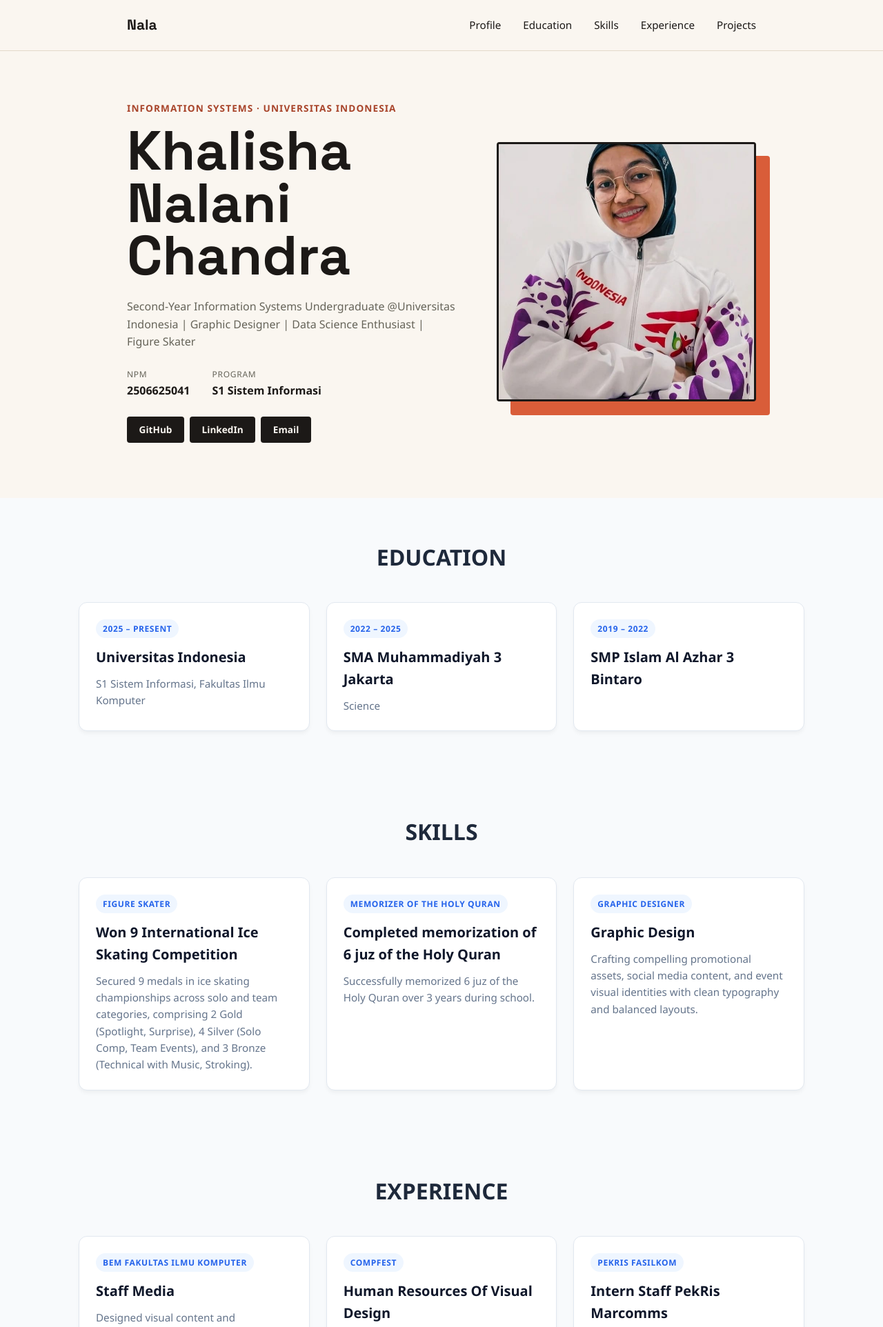
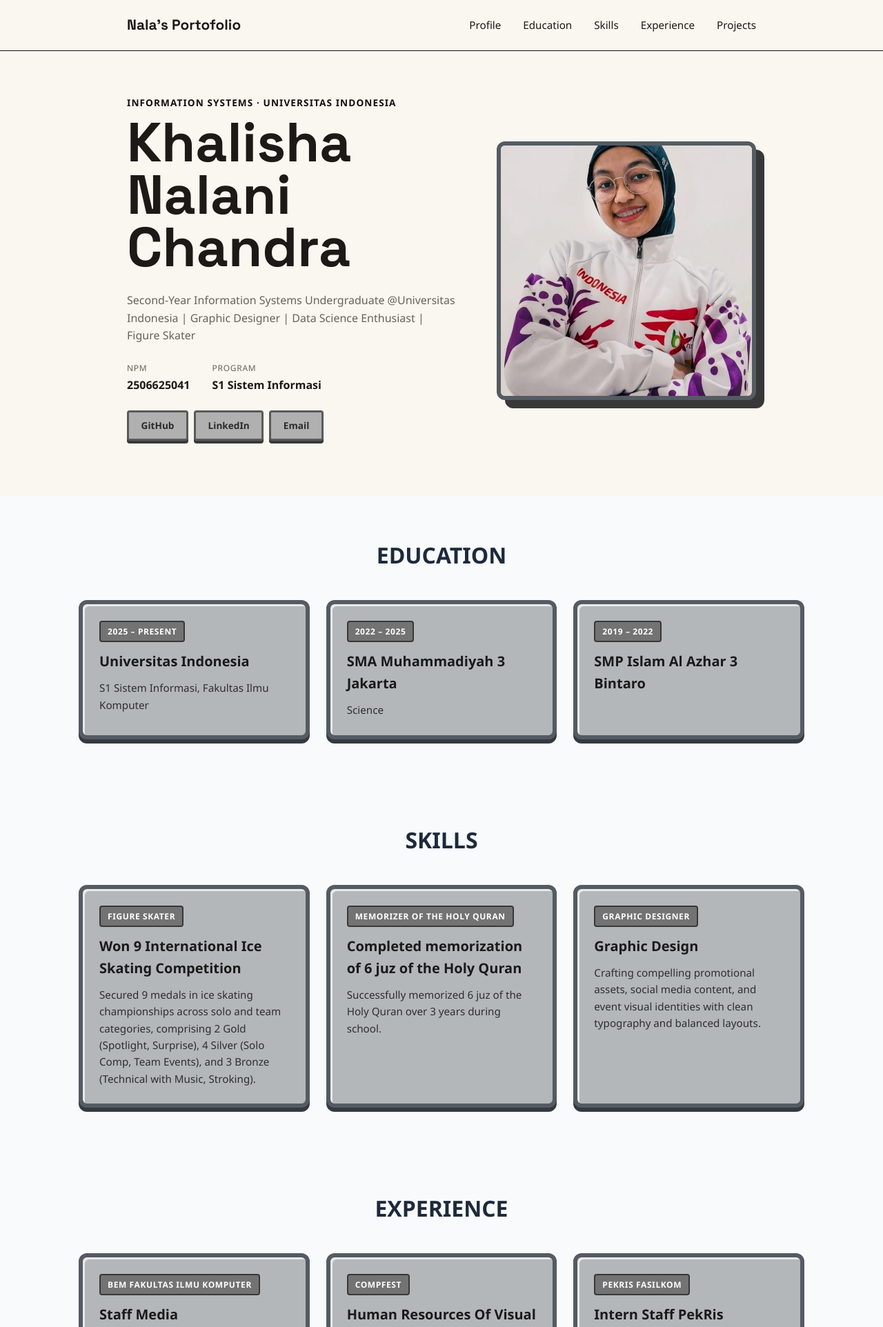
Before and after one commit to nalanii-c/myportofolio, a Django app: page / in a window 1280 px wide. Shown: the top 1924 px of the page at 69% size. Run offline with Django 5.2, Linux system fonts and the light colour scheme.

Commit message:
Mendesign di style.css, menambahkan fitur design seperti minecraft dan menambahkan animasi floating di nama panjang

```diff
--- a/static/css/style.css
+++ b/static/css/style.css
@@ -7,9 +7,9 @@
 :root {
     --ink: #1c1917;
     --paper: #faf6f0;
-    --accent: #d95d39;
-    --accent-dark: #a8442a;
-    --line: #e3d9c9;
+    --accent: #446788;
+    --accent-dark: #100f0e;
+    --line: #0f0f0f;
     --text-muted: #666459;
     --radius: 4px;
 }
@@ -73,8 +73,20 @@ h1, .brand {
     gap: 1.5rem 3rem;
 }
 
+/* Animasi tulisan*/
 .hero-identity {
-    grid-area: identity;
+    font-size: clamp(3rem, 7vw, 5rem);
+    line-height: 0.95;
+    animation: floatNama 3s ease-in-out infinite;
+}
+/* Animasi naik turun untuk tulisan nama panjang*/
+@keyframes floatNama {
+    0%, 100% {
+        transform: translateY(0px);
+    }
+    50% {
+        transform: translateY(-8px);
+    }
 }
 
 .hero-details {
@@ -128,17 +140,25 @@ h1, .brand {
 .social-link {
     display: inline-block;
     font-size: 0.85rem;
-    font-weight: 600;
+    font-weight: 700;
     text-decoration: none;
-    color: var(--paper);
-    background-color: var(--ink);
-    border-radius: var(--radius);
+    color: #2b2b2b; /* teks abu gelap */
+    background-color: #b0b0b0; /* abu batu */
+
+    border-radius: 4px; /* lekukan sedikit gaya ujung batu */
+    border: 3px solid #5a5a5a; /* outline batu gelap */
+
+    /* bayangan tebal di bawah biar efek batunya timbul */
+    box-shadow: 0px 4px 0px #383838;
+
     padding: 0.5rem 1.1rem;
-    transition: background-color 0.2s ease;
+    transition: transform 0.1s ease, box-shadow 0.1s ease;
 }
 
 .social-link:hover {
-    background-color: var(--accent);
+    background-color: #c2c2c2; /* batu sedikit terang pas disentuh */
+    transform: translateY(2px); /* efek batu ditekan */
+    box-shadow: 0px 2px 0px #383838;
 }
 
 .hero-photo {
@@ -149,24 +169,33 @@ h1, .brand {
 
 .photo-block {
     position: absolute;
-    top: 1.25rem;
-    left: 1.25rem;
+    top: 0.75rem;
+    left: 0.75rem;
     width: 100%;
     height: 100%;
-    background-color: var(--accent);
-    border-radius: var(--radius);
+    background-color: #383838; /* bayangan dasar batu tebal di belakang */
+    border-radius: 12px;
     z-index: 0;
 }
 
 .avatar {
-    position: relative;
+   position: relative;
     z-index: 1;
     display: block;
     width: 100%;
     aspect-ratio: 1 / 1;
     object-fit: cover;
-    border-radius: var(--radius);
-    border: 3px solid var(--ink);
+    border-radius: 12px; /* sudut tumpul batu */
+    border: 6px solid #545b62; /* bingkai luar batu gelap tebal */
+    box-shadow: inset 3px 3px 0px rgba(255, 255, 255, 0.7); /* garis terang tipis di dalam */
+    transition: transform 0.2s ease;
+    cursor: pointer; /* kursor beranimasi */
+}
+
+/* Efek PFP*/
+.avatar:hover {
+    transform: translateY(-6px);
+
 }
 
 .site-footer {
@@ -219,47 +248,61 @@ h1, .brand {
   gap: 24px;
 }
 
+/* Kotak Card ala Lempengan Batu */
 .project-card {
-  background: #ffffff;
-  border-radius: 12px;
+  background: #b3b7ba; /* warna abu-abu tengah lempengan */
+  border-radius: 12px; /* sudut melengkung persis gambar batu */
   padding: 24px;
-  box-shadow: 0 4px 6px -1px rgba(0, 0, 0, 0.05);
-  border: 1px solid #e2e8f0;
-  transition: transform 0.25s ease, box-shadow 0.25s ease;
+
+  /* bingkai luar abu batu gelap */
+  border: 6px solid #545b62;
+
+  /* garis terang putih di dalam + tebal batu di bawah */
+  box-shadow:
+    inset 3px 3px 0px rgba(255, 255, 255, 0.7),
+    0px 6px 0px #343a40;
+
   display: flex;
   flex-direction: column;
+  transition: transform 0.1s ease, box-shadow 0.1s ease;
 }
 
 .project-card:hover {
-  transform: translateY(-5px);
-  box-shadow: 0 12px 20px -3px rgba(0, 0, 0, 0.1);
+  transform: translateY(2px); /* efek tertekan */
+  box-shadow:
+    inset 3px 3px 0px rgba(255, 255, 255, 0.7),
+    0px 4px 0px #343a40;
 }
 
+/* Judul di dalam kotaknya */
+.project-card h3 {
+  margin: 0 0 10px 0;
+  font-size: 1.25rem;
+  color: #1a1a1a;
+}
+
+/* Teks isi di dalam kotaknya */
+.project-card p {
+  margin: 0;
+  font-size: 0.95rem;
+  line-height: 1.6;
+  color: #2e2e2e;
+}
+
+/* Tag kecil di atas kotak */
 .badge {
   display: inline-block;
   align-self: flex-start;
   font-size: 0.75rem;
-  font-weight: 600;
+  font-weight: 700;
   text-transform: uppercase;
   letter-spacing: 0.05em;
-  color: #2563eb;
-  background-color: #eff6ff;
+  color: #ffffff;
+  background-color: #737373; /* batu abu sedang */
   padding: 4px 10px;
-  border-radius: 9999px;
+  border-radius: 4px;
+  border: 2px solid #383838;
   margin-bottom: 12px;
-}
-
-.project-card h3 {
-  margin: 0 0 10px 0;
-  font-size: 1.25rem;
-  color: #0f172a;
-}
-
-.project-card p {
-  margin: 0;
-  font-size: 0.95rem;
-  line-height: 1.6;
-  color: #64748b;
 }
 
 /* Responsif Mobile */
--- a/templates/index.html
+++ b/templates/index.html
@@ -13,7 +13,7 @@
     <!--HEADER -->
     <header class="site-header">
         <div class="container">
-            <a href="#profile" class="brand">Nala</a>
+            <a href="#profile" class="brand">Nala's Portofolio</a>
             <nav>
                 <a href="#profile">Profile</a>
                 <a href="#education">Education</a>
```
